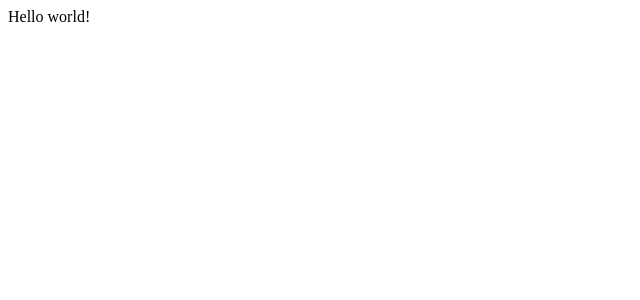
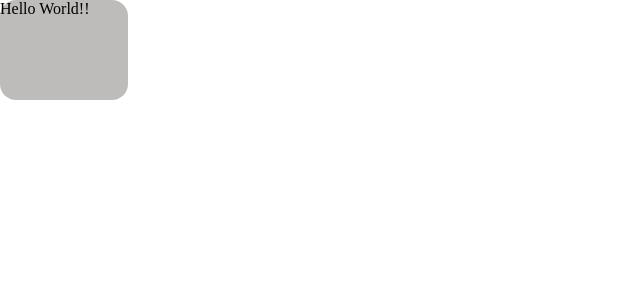
Before and after one commit to singhutsav5502/OG_IMAGE_GENERATOR, a React (Create React App) app in the folder frontend/: page / in a window 1280 px wide. Shown: the top 300 px of the page, without its empty margins (0-640 px from the left). Built offline with nearby package versions, Linux system fonts and the light colour scheme.

Commit message:
setup template card component

```diff
--- a/frontend/src/App.js
+++ b/frontend/src/App.js
@@ -1,10 +1,10 @@
 import './App.css';
-
+import { UserInfo } from './components/UserInfo';
 function App() {
   return (
-    <div className="app">
-      Hello world!
-    </div>
+    <>
+    <UserInfo></UserInfo>
+    </>
   );
 }
 
--- /dev/null
+++ b/frontend/src/components/Card.css
@@ -0,0 +1,5 @@
+.card-outer-container{
+    background-color: var(--primary-background);
+    border-radius: 16px;
+    box-shadow: 1px 1px solid var(--primary-shadow);
+}
--- /dev/null
+++ b/frontend/src/components/Card.jsx
@@ -0,0 +1,18 @@
+import React from "react";
+import "./Card.css";
+
+export const Card = (props) => {
+    return (
+        <>
+            <div
+                className="card-outer-container"
+                style={{
+                    width: props.width ? props.width : 'auto',
+                    height: props.height ? props.height : 'auto'
+                }}
+            >
+                {props.children}
+            </div>
+        </>
+    );
+};
--- /dev/null
+++ b/frontend/src/components/UserInfo.jsx
@@ -0,0 +1,11 @@
+import React from 'react'
+import { Card } from './Card'
+export const UserInfo = () => {
+  return (
+    <>
+    <Card width="10%" height="100px">
+        Hello World!!
+    </Card>
+    </>
+  )
+}
--- a/frontend/src/index.css
+++ b/frontend/src/index.css
@@ -0,0 +1,10 @@
+:root{
+    --primary-background : rgb(190, 187, 187);
+    --primary-shadow: rgb(36, 36, 36);
+}
+
+body{
+    margin: 0;
+    padding: 0;
+    box-sizing: border-box;
+}
```
